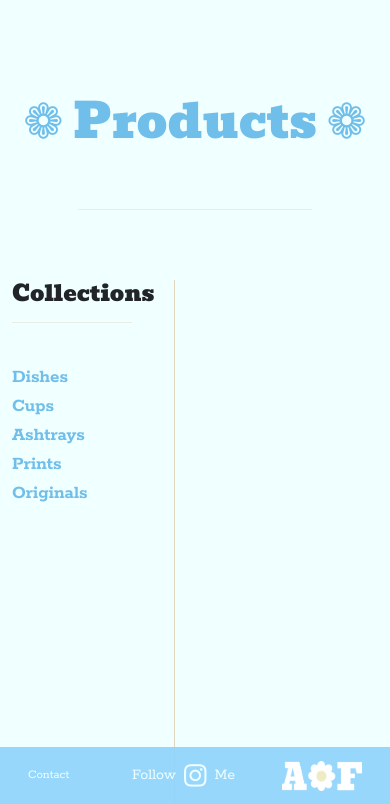
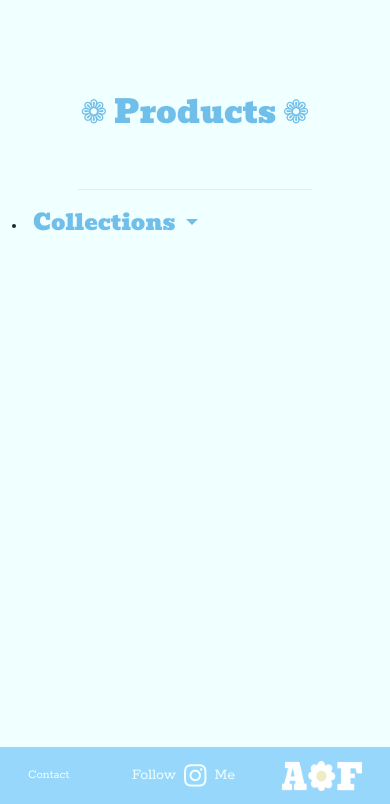
Before and after one commit to DevSteg/ab_flo_art, a Django app: page /products/ in a window 390 px wide. Shown: the part 57-861 px from the top of the page. Run offline with Django 3.2, Linux system fonts and the light colour scheme; data that the repository does not hold is empty; some libraries are stand-ins or nearby versions.

Commit message:
Fix breakpoints of products template, Add collections dropdown menu

```diff
--- a/products/templates/products/products.html
+++ b/products/templates/products/products.html
@@ -7,10 +7,37 @@
 
 {% block content %}
 <div class="container content-block">
+    <div class="row mt-3  collec-dropdown">
+        <li class="nav-item dropdown">
+            <a class="collection-title dropdown-toggle no-under text-sky" href="#" id="navbarDropdown" role="button"
+                data-bs-toggle="dropdown" aria-expanded="false">
+                Collections
+            </a>
+            <ul class="dropdown-menu" aria-labelledby="navbarDropdown">
+                <li class="nav-item">
+                    <a href="{% url 'products' %}?category=dishes" class="text-sky dropdown-item no-under">Dishes</a>
+                </li>
+                <li class="nav-item">
+                    <a href="{% url 'products' %}?category=cups" class="text-sky dropdown-item no-under">Cups</a>
+                </li>
+                <li class="nav-item">
+                    <a href="{% url 'products' %}?category=ashtrays"
+                        class="text-sky dropdown-item no-under">Ashtrays</a>
+                </li>
+                <li class="nav-item">
+                    <a href="{% url 'products' %}?category=prints" class="text-sky dropdown-item no-under">Prints</a>
+                </li>
+                <li class="nav-item">
+                    <a href="{% url 'products' %}?category=originals"
+                        class="text-sky dropdown-item no-under">Originals</a>
+                </li>
+            </ul>
+        </li>
+    </div>
     <div class="product-section">
-        <div class="row">
-            <div class="col-2 collec-sec">
-                <h4 class="collection-title">Collections</h4>
+        <div class="row mt-5">
+            <div class="col-md-2 collec-sec">
+                <h4 class="collection-title text-sky">Collections</h4>
                 <hr class="collec-hr">
                 <ul class="collection-list">
                     <li class="nav-item">
@@ -30,13 +57,13 @@
                     </li>
                 </ul>
             </div>
-            <div class="col-12 product-block">
+            <div class="product-block">
                 <div class="row">
                     {% for product in products %}
-                    <div class="col-lg-3 col-md-4 col-sm-12 ms-5 mt-5">
-                        <div class="card">
+                    <div class="col-sm-6 col-md-4 col-lg-4 col-xl-3 mt-4">
+                        <div class="card h-100">
                             <a href="{% url 'product_info' product.id %}" class="text-sky">
-                                <img src="{{ product.image.url }}" class="card-img-top card-img"
+                                <img src="{{ product.image.url }}" class="card-img-top card-img img-fluid"
                                     alt="{{ product.name }}">
                                 <div class="card-body">
                                     <h5 class="card-title">{{ product.name }}</h5>
@@ -62,4 +89,5 @@
         </div>
     </div>
 </div>
+
 {% endblock %}
--- a/static/css/base.css
+++ b/static/css/base.css
@@ -182,14 +182,8 @@ footer {
 }
 
 /* /About Template CSS */
-
-/* Product Template CSS */
-.product-section {
-    margin: 70px 0;
-}
-
 .product-block {
-    padding-left: 130px;
+    padding-left: 165px;
 }
 
 .card {
@@ -231,6 +225,10 @@ hr {
 
 .collec-hr {
     width: 80%;
+}
+
+.collec-dropdown li a:hover {
+    color: rgb(68, 150, 197);
 }
 
 .collec-sec {
@@ -457,6 +455,12 @@ select option[value=''],
 /* /Order History Box CSS */
 
 /* Media Queries */
+@media only screen and (min-width: 1024px) {
+    .collec-dropdown {
+        display: none;
+    }
+}
+
 @media only screen and (max-width: 1024px) {
     .port-img {
         height: 250px;
@@ -464,6 +468,18 @@ select option[value=''],
 
     .block-1024 {
         font-size: 1.7rem;
+    }
+
+    .product-block {
+        padding-left: 0;
+    }
+
+    .collec-sec {
+        display: none;
+    }
+
+    .collec-dropdown {
+        display: block;
     }
 }
 
@@ -492,6 +508,10 @@ select option[value=''],
     .p-block {
         font-size: 1rem;
     }
+
+    .page-title {
+        font-size: 2rem;
+    }
 }
 
 /* Media Queries */
```
